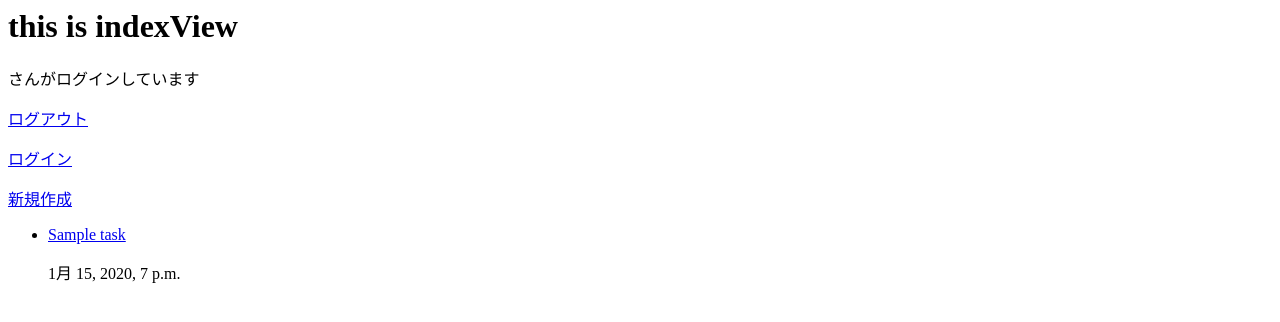
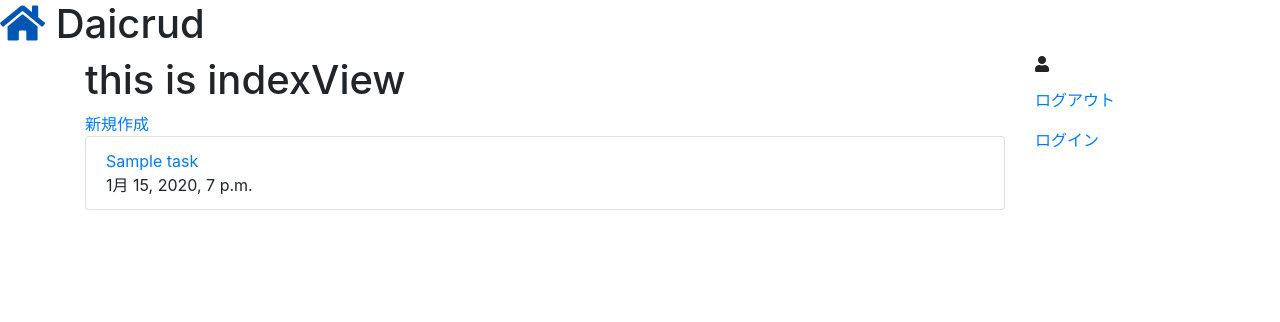
Before and after one commit to IidaTakuma/django-study-CRUD-Login, a Django app: template todo/templates/todo/index.html in a window 1280 px wide. Shown: the top 322 px of the page. Run offline with Django 3.2, Linux system fonts and the light colour scheme; the template is opened without the code that fills it: values that come from a table or form of the project are taken from there, others are empty; tables that the repository leaves empty hold one stand-in row (values such as "Sample post"); some libraries are stand-ins or nearby versions.

Commit message:
base.html導入、デザイン反映

```diff
--- /dev/null
+++ b/todo/templates/base.html
@@ -0,0 +1,31 @@
+{% load staticfiles %}
+<html>
+  <head>
+    <title>Daicrud</title>
+    <link href="https://use.fontawesome.com/releases/v5.0.6/css/all.css" rel="stylesheet">
+    <link rel="stylesheet" href="{% static 'css/todo.css' %}">
+    <link rel="stylesheet" href="{% static 'cms/css/bootstrap.min.css' %}">
+  </head>
+  <body>
+    <div class="page-header">
+      <h1><a href="{% url 'todo:index' %}" class="top-menu"><i class="fa fa-home"></i></a>
+        Daicrud</a></h1>
+    </div>
+    <div class="content container">
+      <div class="row">
+        <div class="col-md-10">
+          {% block content %}
+          {% endblock %}
+        </div>
+        <div class="col-md-2">
+          <p><i class="fa fa-user"></i>{{user.username}}</p>
+          <p>
+            <a href = "{% url 'accounts:logout' %}">ログアウト</a>
+          </p>
+            <a href = "{% url 'accounts:login' %}">ログイン</a>
+          </p>
+        </div>
+      </div>
+    </div>
+  </body>
+</html>
--- a/todo/templates/todo/detail.html
+++ b/todo/templates/todo/detail.html
@@ -1,3 +1,7 @@
+{% extends 'base.html' %}
+
+{% block content %}
+
   <h1>this is DetailView</h1>
   <a href ="{% url 'todo:index' %}">一覧に戻る</a>
   <a href ="{% url 'todo:edit' task.pk %}">編集する</a>
@@ -5,3 +9,5 @@
   <p>{{task.description}}</p>
   <p>作成日時：{{task.created_at}}</p>
   <p>{{task.created_by}}</p>
+
+{% endblock content %}
--- a/todo/templates/todo/index.html
+++ b/todo/templates/todo/index.html
@@ -1,16 +1,16 @@
+{% extends 'base.html' %}
+
+{% block content %}
+
   <h1>this is indexView</h1>
-<p>{{user.username}}さんがログインしています</p>
-<p>
-  <a href = "{% url 'accounts:logout' %}">ログアウト</a>
-</p>
-  <a href = "{% url 'accounts:login' %}">ログイン</a>
-</p>
   <a href ="{% url 'todo:create' %}">新規作成</a>
   {% for task in tasks %}
-  <ul>
-    <li>
+    <ul class="list-group">
+      <li class="list-group-item">
         <a href="{% url 'todo:detail' task.pk %}">{{task.title}}</a>
-      <p>{{task.created_at}}</p>
+        <div>{{task.created_at}}</div>
       </li>
     </ul>
   {% endfor %}
+
+{% endblock content %}
```
Also changed, not shown: todo/templates/todo/create.html (+11 -5 lines), todo/templates/todo/edit.html (+11 -5 lines). Lines whose indentation alone changed are shown as unchanged.
